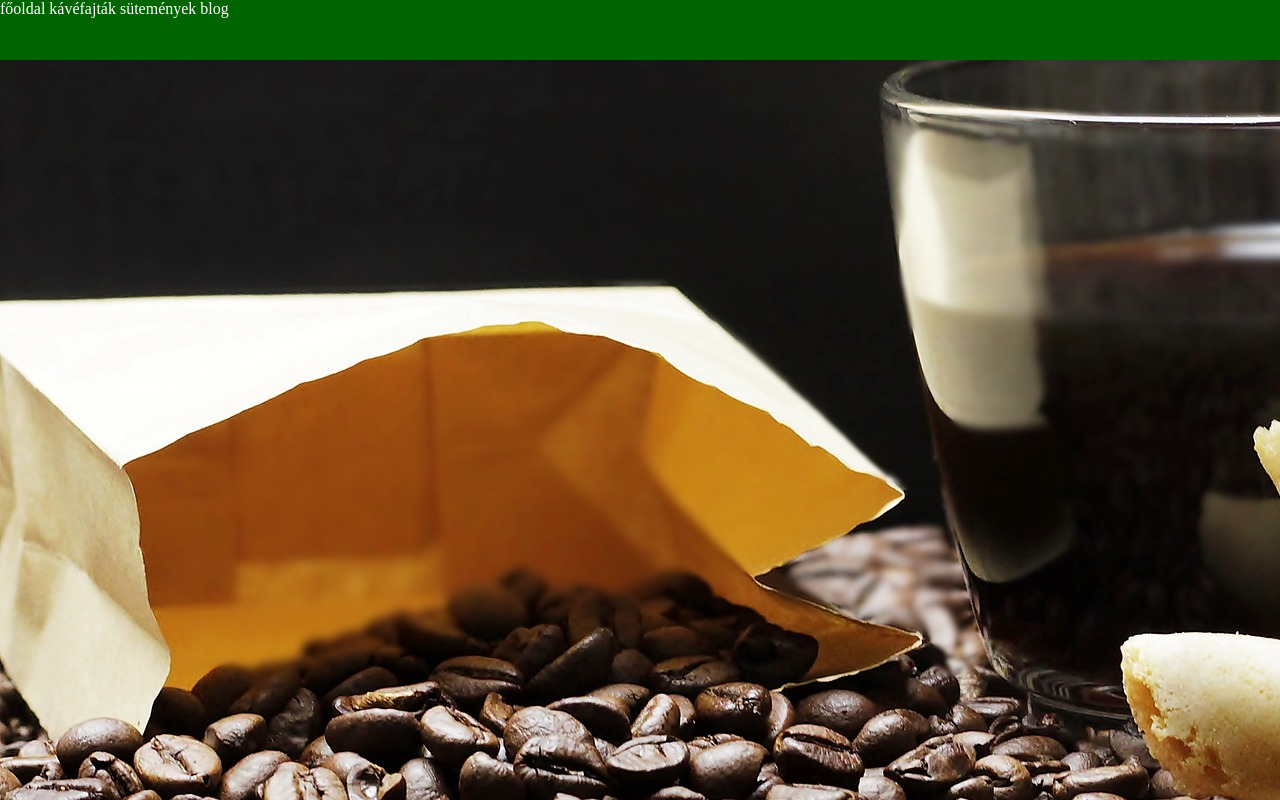
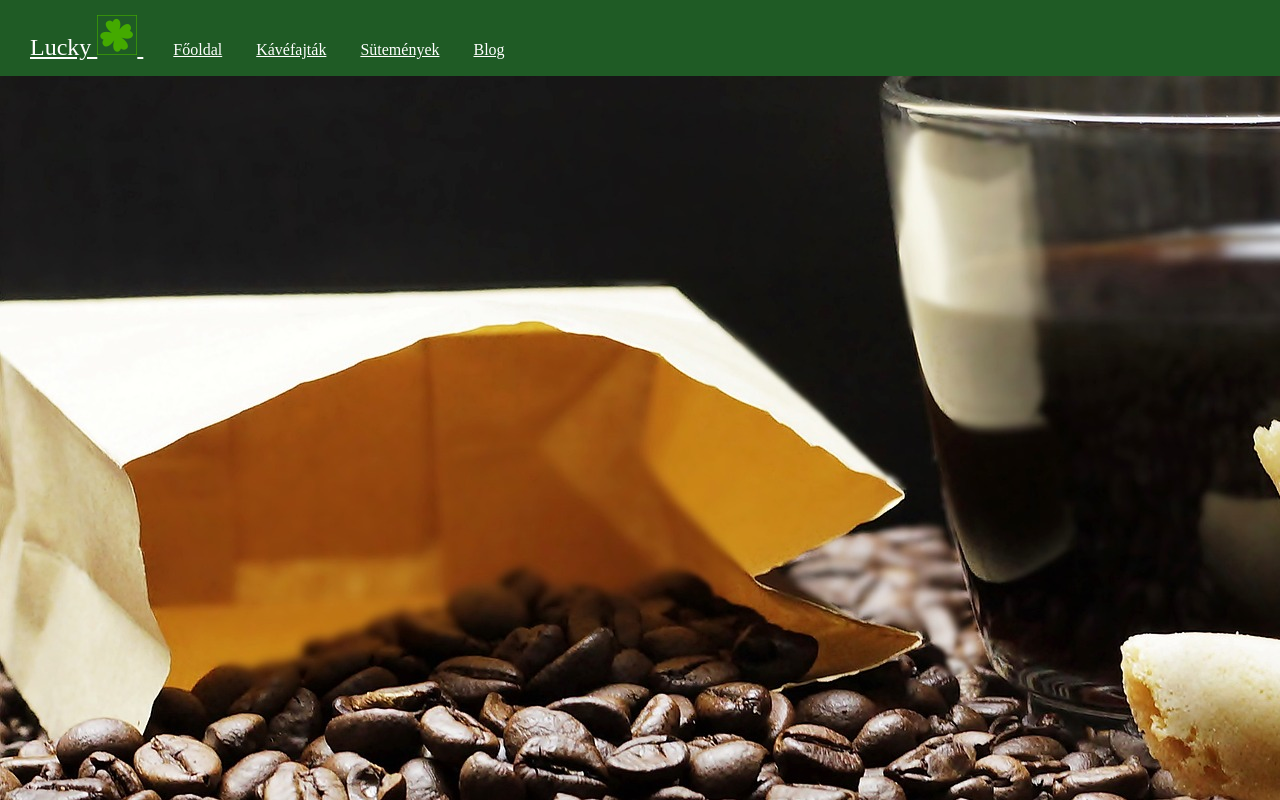
Before and after one commit to LakatosBotond/kavezo, a plain HTML site: page Index.html in a window 1280 px wide. Drawn offline with Linux system fonts and the light colour scheme; files whose address does not match are found by name.

Commit message:
fooldal szoveg nelkul

```diff
--- a/Index.html
+++ b/Index.html
@@ -1,16 +1,40 @@
 <!DOCTYPE html>
 <html lang="hu">
 <head>
-<meta charset="UTF-8">
-<meta http-equiv="X-UA-Compatible" content="IE=edge">
-<meta name="viewport" content="width=device-width, initial-scale=1.0">
-<link rel="stylesheet" href="kavezofooldal.css">
-<title>Főoldal</title>
-<header>
-    főoldal  kávéfajták  sütemények  blog
-</header>
+    <meta charset="UTF-8">
+    <meta http-equiv="X-UA-Compatible" content="IE=edge">
+    <meta name="viewport" content="width=device-width, initial-scale=1.0">
+    <link rel="stylesheet" href="kavezofooldal.css">
+    <title>fooldal</title>
 </head>
 <body>
+   <nav class="container-fluid">
+       <div class="row">
+           <div class="col-12">
+               <a href="./index.html">Lucky
+                <img src="four-leaf-clover-ga95ecc490_1280.png">
+               </a>
 
+
+               <a href="./index.html">Főoldal</a>
+               <a href="./kavefajtakos.html">Kávéfajták</a>
+               <a href="./sutemenyek.html">Sütemények</a>
+               <a href="./blog.html">Blog</a>
+
+           </div>
+
+        </div>
+
+    </nav>
+    <div class="container">
+        <div class="row">
+            <div class="col-12">
+
+            </div>
+        </div>
+
+            </div></div>
+        </div>
+    </div>
 </body>
 </html>
--- a/kavezofooldal.css
+++ b/kavezofooldal.css
@@ -1,13 +1,30 @@
 body{
+    background-color:#fbefdb;
     margin: 0%;
     background-image: url(coffee-beans-2258874_1920.jpg);
 }
 
-header{
-    text-align: left;
-    color: white;
-    background-color: darkgreen;
-    size: 100%;
-    height: 60px;
-    background-size: 5%;
+nav{
+background-color: #1f5b25;
+padding: 15px;
+
+
 }
+nav a{
+color: white;
+margin: 15px;
+}
+
+nav a:hover{
+color: white;
+text-decoration: none;
+}
+
+nav a:first-child{
+font-size: 1.5em;
+}
+
+nav a:first-child img{
+width:40px;
+
+}
```
Also changed, not shown: coffee-beans-2258874_1920.jpg (added), four-leaf-clover-ga95ecc490_1280.png (added).
